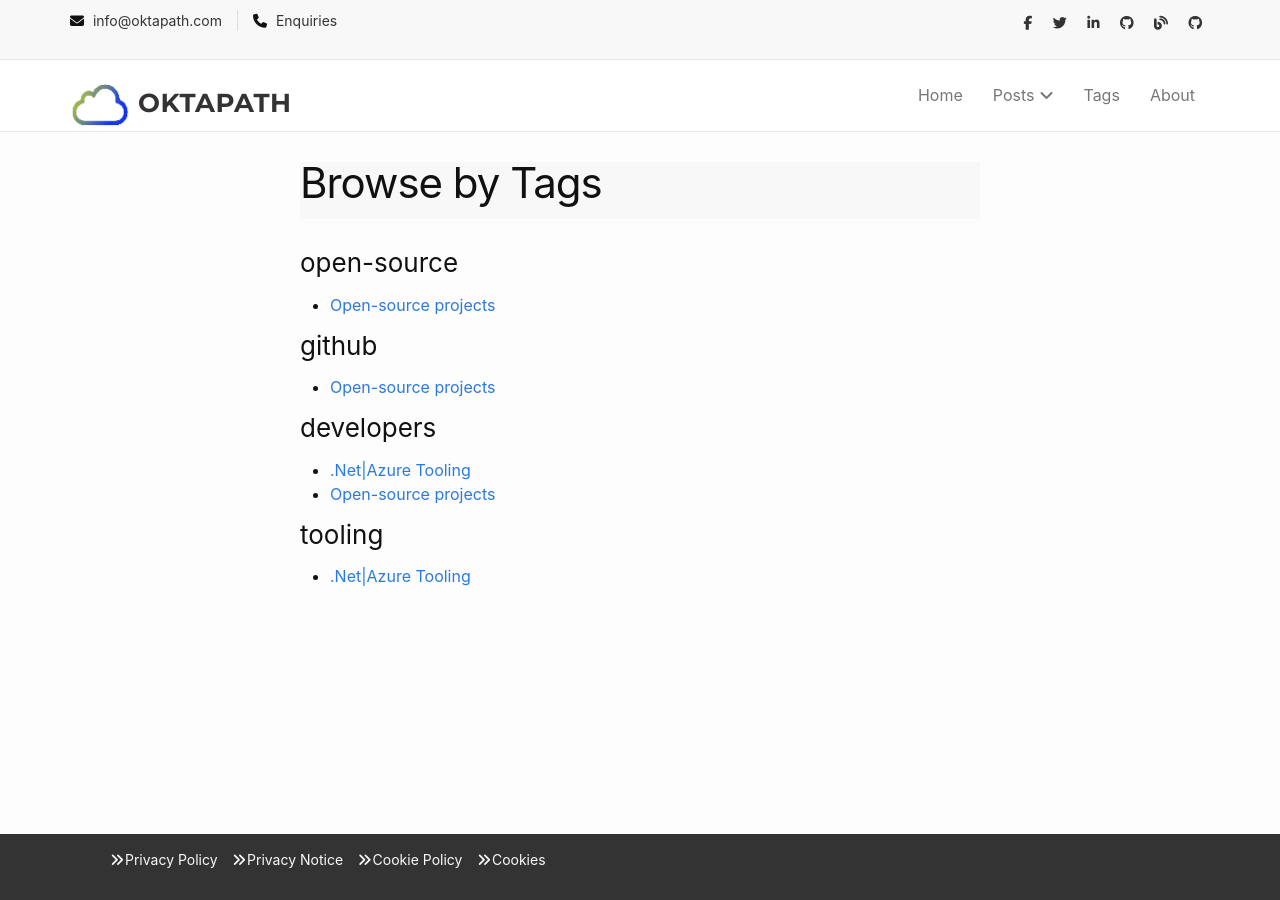
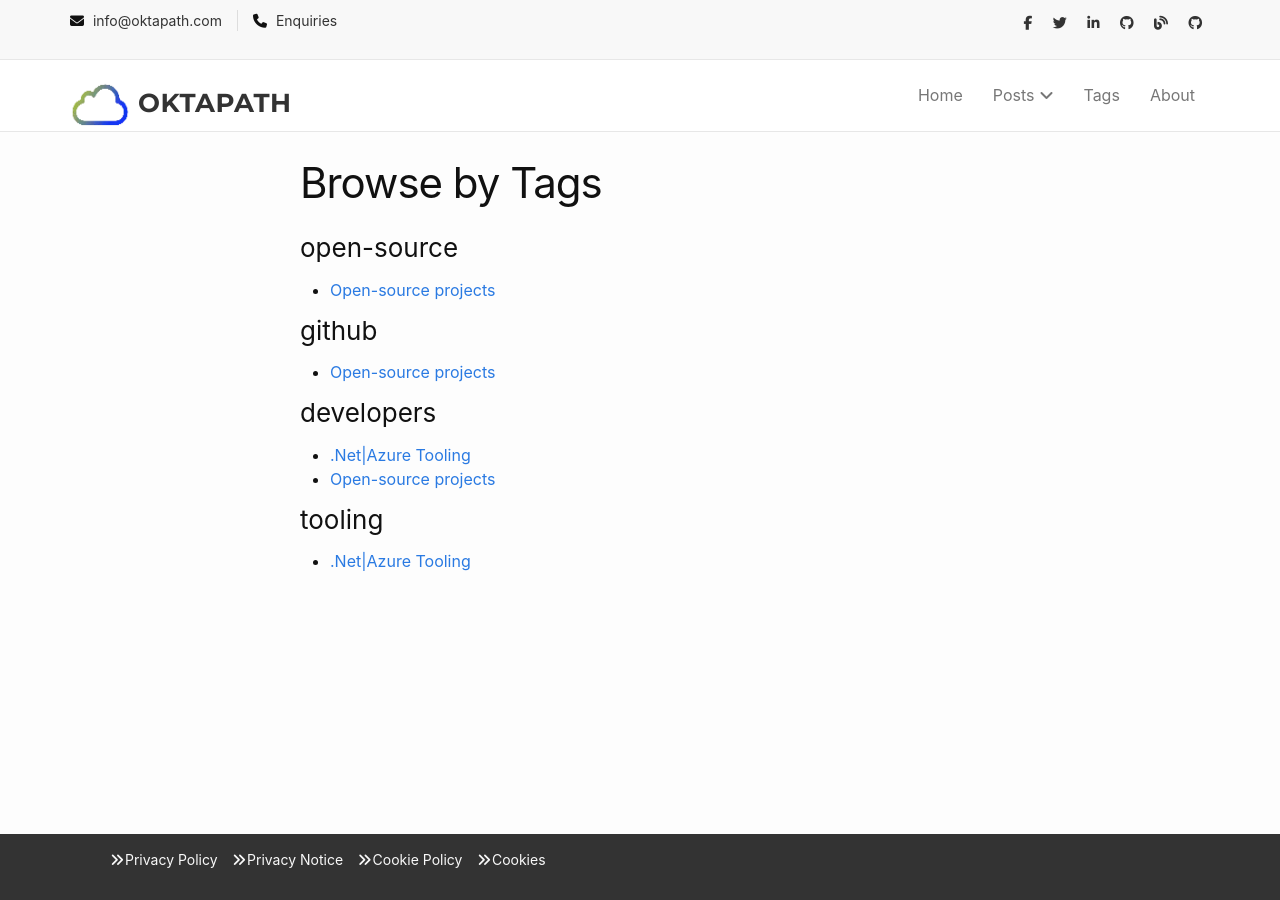
Before and after one commit to oktapath/oktapath.github.io, a Jekyll site: the page built from tags.markdown, in a window 1280 px wide. Built offline with Jekyll 4.4.1, drawn with Linux system fonts in a browser that asks for light colours; nearby versions of some CDN libraries.

Commit message:
title fix

```diff
--- a/_layouts/page.html
+++ b/_layouts/page.html
@@ -3,7 +3,7 @@ layout: default
 ---
 <article class="post">
 
-  <header id="mu-header" class="post-header">
+  <header class="post-header">
     <h1 class="post-title">{{ page.title | escape }}</h1>
   </header>
 
```
